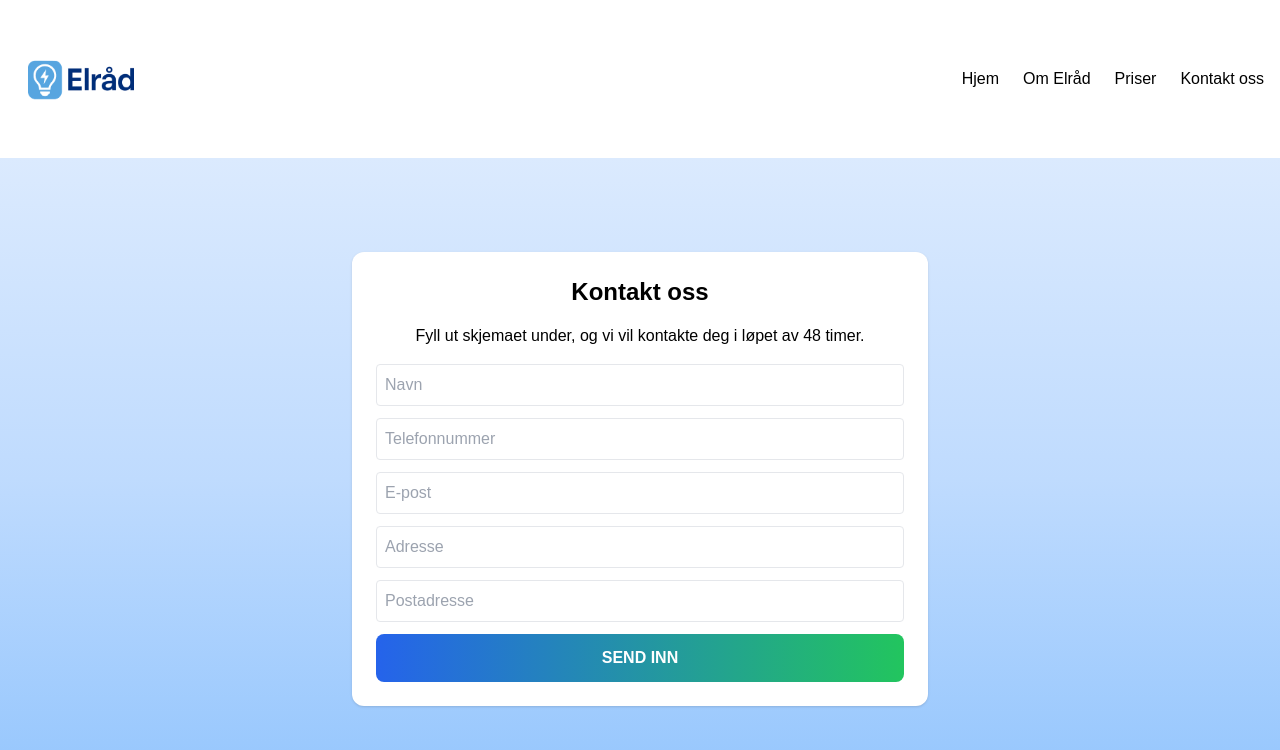
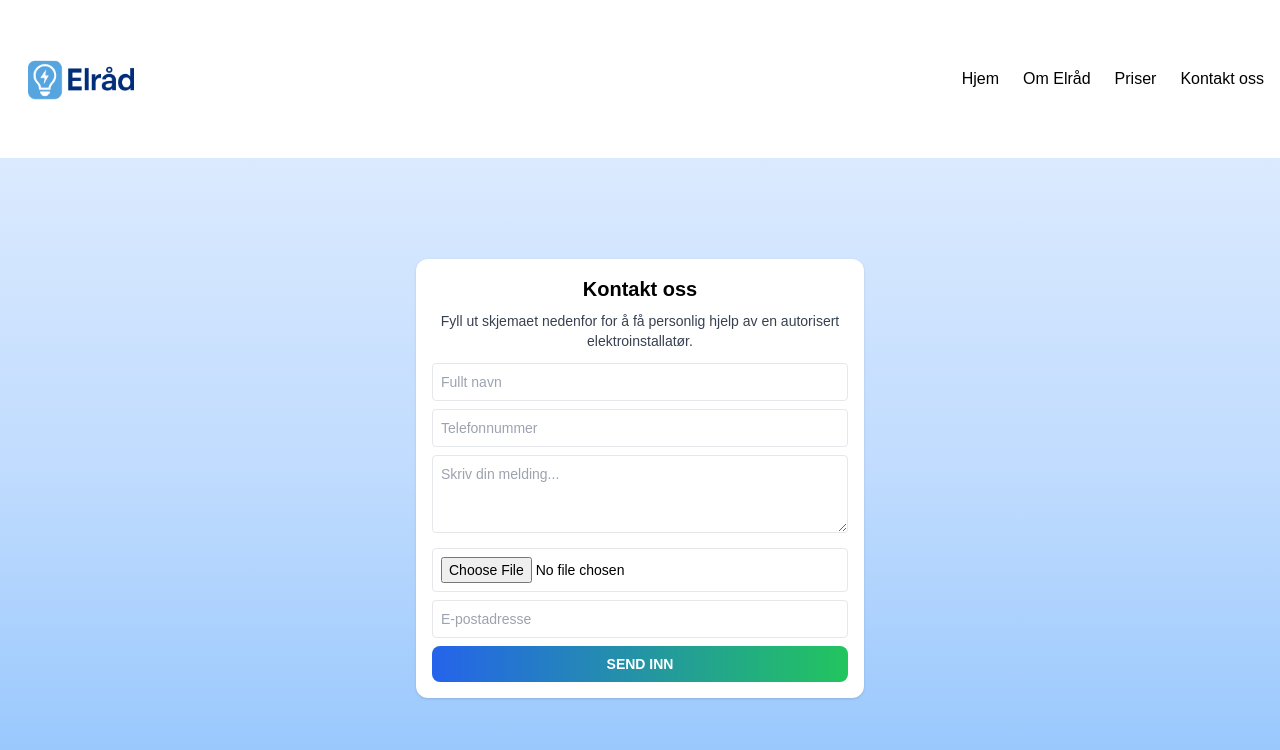
Before and after one commit to elpreben/elraad-v55, a Next.js app: page /kontakt in a window 1280 px wide. Shown: the top 750 px of the page. Built offline with nearby package versions, Linux system fonts and the light colour scheme.

Commit message:
Add files via upload

```diff
--- a/components/Layout.js
+++ b/components/Layout.js
@@ -4,7 +4,7 @@ import { useRouter } from 'next/router';
 
 export default function Layout({ children }) {
   const router = useRouter();
-  const hideOnContactPage = router.pathname === '/kontakt'; // merk at URL er "/kontakt"
+  const hideOnContactPage = router.pathname === '/kontakt';
 
   return (
     <div className="flex flex-col min-h-screen">
--- a/pages/index.js
+++ b/pages/index.js
@@ -1,4 +1,3 @@
-
 import { useState } from 'react';
 import Layout from '../components/Layout';
 
@@ -11,13 +10,34 @@ export default function Home() {
     setLoading(true);
 
     const formData = new FormData(e.target);
-    await fetch('/api/submit', {
-      method: 'POST',
-      body: formData
-    });
+    const plainFormData = Object.fromEntries(formData.entries());
 
-    setLoading(false);
-    setSubmitted(true);
+    if (formData.get('bilde') && formData.get('bilde').size > 0) {
+      const file = formData.get('bilde');
+      const reader = new FileReader();
+      reader.onloadend = async () => {
+        plainFormData.bilde = reader.result;
+
+        await fetch('https://hooks.zapier.com/hooks/catch/23816799/uuwupe8/', {
+          method: 'POST',
+          headers: { 'Content-Type': 'application/json' },
+          body: JSON.stringify(plainFormData)
+        });
+
+        setLoading(false);
+        setSubmitted(true);
+      };
+      reader.readAsDataURL(file);
+    } else {
+      await fetch('https://hooks.zapier.com/hooks/catch/23816799/uuwupe8/', {
+        method: 'POST',
+        headers: { 'Content-Type': 'application/json' },
+        body: JSON.stringify(plainFormData)
+      });
+
+      setLoading(false);
+      setSubmitted(true);
+    }
   };
 
   return (
--- a/pages/kontakt.js
+++ b/pages/kontakt.js
@@ -1,4 +1,3 @@
-
 import { useState } from 'react';
 import Layout from '../components/Layout';
 
@@ -10,45 +9,57 @@ export default function Kontakt() {
     e.preventDefault();
     setLoading(true);
 
-    const data = {
-      navn: e.target.navn.value,
-      telefon: e.target.telefon.value,
-      email: e.target.email.value,
-      adresse: e.target.adresse.value,
-      postadresse: e.target.postadresse.value
-    };
+    const formData = new FormData(e.target);
+    const plainFormData = Object.fromEntries(formData.entries());
 
-    const res = await fetch('/api/kontakt', {
-      method: 'POST',
-      headers: { 'Content-Type': 'application/json' },
-      body: JSON.stringify(data)
-    });
+    if (formData.get('bilde') && formData.get('bilde').size > 0) {
+      const file = formData.get('bilde');
+      const reader = new FileReader();
+      reader.onloadend = async () => {
+        plainFormData.bilde = reader.result;
 
-    setLoading(false);
-    if (res.ok) setSubmitted(true);
+        await fetch('https://hooks.zapier.com/hooks/catch/23816799/uuwupe8/', {
+          method: 'POST',
+          headers: { 'Content-Type': 'application/json' },
+          body: JSON.stringify(plainFormData)
+        });
+
+        setLoading(false);
+        setSubmitted(true);
+      };
+      reader.readAsDataURL(file);
+    } else {
+      await fetch('https://hooks.zapier.com/hooks/catch/23816799/uuwupe8/', {
+        method: 'POST',
+        headers: { 'Content-Type': 'application/json' },
+        body: JSON.stringify(plainFormData)
+      });
+
+      setLoading(false);
+      setSubmitted(true);
+    }
   };
 
   return (
     <Layout>
-      <div className="bg-white p-6 rounded-xl shadow max-w-xl w-full">
-        <h1 className="text-2xl font-bold mb-4 text-center">Kontakt oss</h1>
-        <p className="mb-4 text-center">
-          Fyll ut skjemaet under, og vi vil kontakte deg i løpet av 48 timer.
+      <div className="bg-white shadow p-4 rounded-xl max-w-md w-full">
+        <h1 className="text-xl font-bold mb-2 text-center">Kontakt oss</h1>
+        <p className="mb-3 text-center text-gray-700 text-sm">
+          Fyll ut skjemaet nedenfor for å få personlig hjelp av en autorisert elektroinstallatør.
         </p>
-
         {!submitted ? (
-          <form onSubmit={handleSubmit} className="space-y-3">
-            <input name="navn" type="text" className="w-full border p-2 rounded" placeholder="Navn" required />
-            <input name="telefon" type="text" className="w-full border p-2 rounded" placeholder="Telefonnummer" required />
-            <input name="email" type="email" className="w-full border p-2 rounded" placeholder="E-post" required />
-            <input name="adresse" type="text" className="w-full border p-2 rounded" placeholder="Adresse" required />
-            <input name="postadresse" type="text" className="w-full border p-2 rounded" placeholder="Postadresse" required />
-            <button type="submit" className="w-full bg-gradient-to-r from-blue-600 to-green-500 text-white font-bold py-3 rounded-lg">
+          <form onSubmit={handleSubmit} className="space-y-2" encType="multipart/form-data">
+            <input name="navn" type="text" className="w-full border p-2 rounded text-sm" placeholder="Fullt navn" required />
+            <input name="telefon" type="text" className="w-full border p-2 rounded text-sm" placeholder="Telefonnummer" required />
+            <textarea name="melding" className="w-full border p-2 rounded text-sm" placeholder="Skriv din melding..." required rows="3" />
+            <input name="bilde" type="file" className="w-full border p-2 rounded text-sm" />
+            <input name="email" type="email" className="w-full border p-2 rounded text-sm" placeholder="E-postadresse" required />
+            <button type="submit" className="w-full bg-gradient-to-r from-blue-600 to-green-500 text-white font-bold py-2 rounded-lg text-sm">
               {loading ? 'Sender...' : 'SEND INN'}
             </button>
           </form>
         ) : (
-          <p className="text-center font-semibold text-lg">Takk! Vi tar kontakt innen 48 timer.</p>
+          <p className="text-center font-semibold text-lg">Takk! Vi har mottatt din henvendelse.</p>
         )}
       </div>
     </Layout>
```
